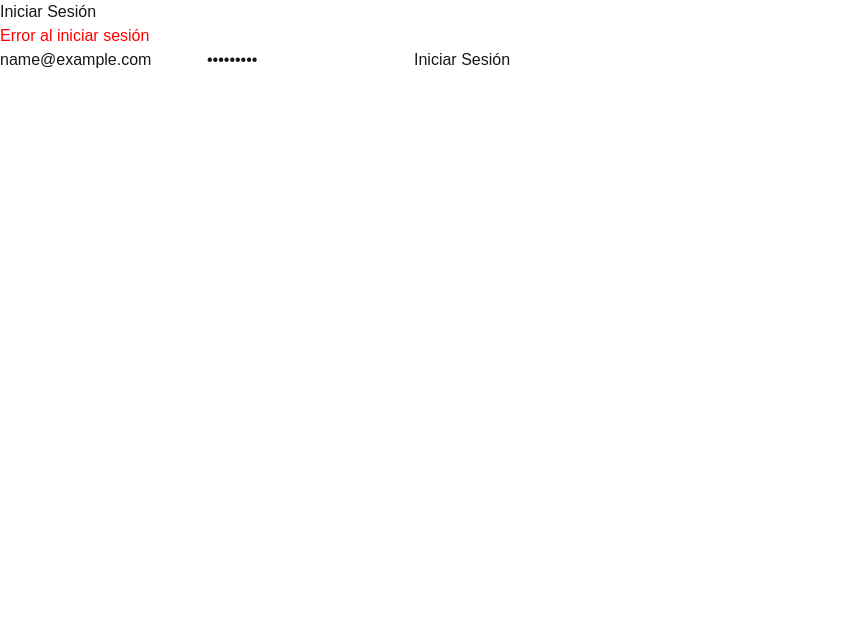
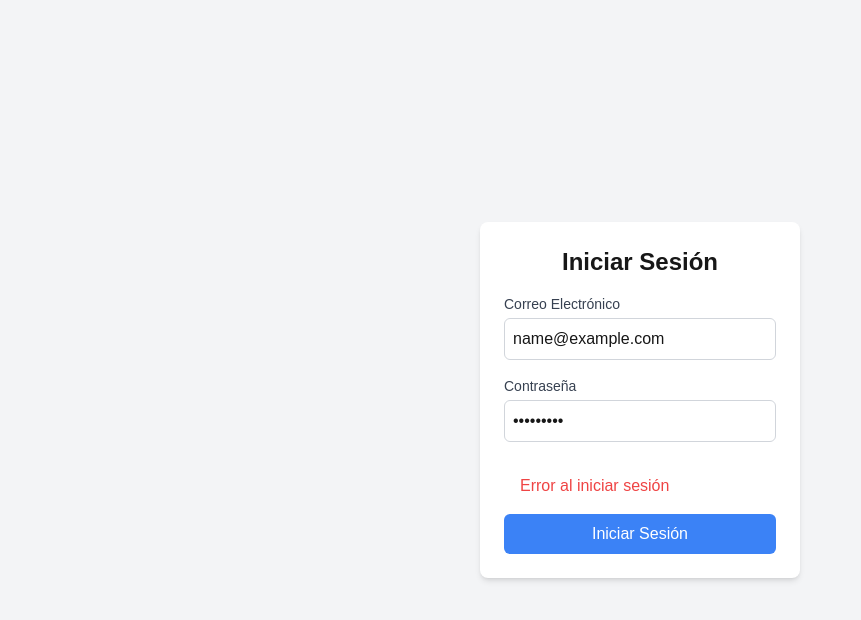
Before and after one commit to suigeneris20042/FRONTENDSERV, a Next.js app: page /login in a window 1280 px wide. Both pictures are taken after typing "name@example.com", "Sample123" into the empty fields and a click on the button "Iniciar Sesión". Shown: the top 620 px of the page, without its empty margins (0-861 px from the left). Built offline with nearby package versions, Linux system fonts and the light colour scheme; no server answers.

Commit message:
Login avanzado

```diff
--- a/src/assets/styles/globals.css
+++ b/src/assets/styles/globals.css
@@ -5,12 +5,14 @@
 :root {
   --background: #ffffff;
   --foreground: #171717;
+  --customRed: #E63946;
 }
 
 @media (prefers-color-scheme: dark) {
   :root {
     --background: #0a0a0a;
     --foreground: #ededed;
+    --customRed: #FF4A4A;
   }
 }
 
@@ -24,4 +26,15 @@ body {
   .text-balance {
     text-wrap: balance;
   }
+    .border-customRed {
+      border-color: var(--customRed);
+    }
+    .bg-customRed {
+      background-color: var(--customRed);
+    }
+    .text-customRed {
+      color: var(--customRed);
+    }
+
+
 }
--- a/src/layouts/PublicLayout.tsx
+++ b/src/layouts/PublicLayout.tsx
@@ -3,8 +3,8 @@ import Navbar from "@/shared/Navbar";
 import React from "react";
 
 export const metadata = {
-  title: "My Full Stack App",
-  description: "Testing layout changes",
+  title: "SPBS",
+  description: "Sistema de Publicacion de Bienes y Servicios",
 };
 
 export default function PublicLayout({
--- /dev/null
+++ b/src/manage/index.tsx
@@ -0,0 +1,11 @@
+"use client";
+
+import { useState } from "react";
+
+export default function ManagePage() {
+  return (
+    <div>
+      <h1>ruta autenticada</h1>
+    </div>
+  );
+}
--- a/src/pages/_app.tsx
+++ b/src/pages/_app.tsx
@@ -1,4 +1,4 @@
-import "../assets/styles/globals.css";
+import "@/assets/styles/globals.css";
 import type { AppProps } from "next/app";
 
 export default function MyApp({ Component, pageProps }: AppProps) {
--- a/src/pages/login.tsx
+++ b/src/pages/login.tsx
@@ -5,6 +5,7 @@ import { setAuthToken } from "../utils/authHelpers";
 const Login = () => {
   const [credentials, setCredentials] = useState({ email: "", password: "" });
   const [error, setError] = useState<string | null>(null);
+  const [loading, setLoading] = useState(false);
 
   const handleChange = (e: React.ChangeEvent<HTMLInputElement>) => {
     setCredentials({ ...credentials, [e.target.name]: e.target.value });
@@ -12,41 +13,66 @@ const Login = () => {
 
   const handleSubmit = async (e: React.FormEvent) => {
     e.preventDefault();
+    setLoading(true);
     setError(null);
 
     try {
       const response = await api.post("/auth/login", credentials);
       const { token } = response.data;
 
-      setAuthToken(token); // Guardar token en localStorage
-      api.defaults.headers.Authorization = `Bearer ${token}`;
-
-      window.location.href = "/"; // Redirigir al dashboard
+      setAuthToken(token); // Guardar token
+      window.location.href = "/manage"; // Redirigir
     } catch (err: any) {
       setError(err.response?.data?.message || "Error al iniciar sesión");
+    } finally {
+      setLoading(false);
     }
   };
 
   return (
-    <div>
-      <h1>Iniciar Sesión</h1>
-      {error && <p style={{ color: "red" }}>{error}</p>}
-      <form onSubmit={handleSubmit}>
+    <div className="flex items-center justify-center min-h-screen bg-gray-100">
+      <form onSubmit={handleSubmit} className="bg-white p-6 rounded-lg shadow-md w-80">
+        <h1 className="text-2xl font-bold mb-4 text-center">Iniciar Sesión</h1>
+
+        <div className="mb-4">
+          <label htmlFor="email" className="block text-sm font-medium text-gray-700 bg ">
+            Correo Electrónico
+          </label>
+
           <input
             type="email"
+            id="email"
             name="email"
-          placeholder="Correo electrónico"
+            className="mt-1 block w-full p-2 border border-gray-300 rounded-md"
             value={credentials.email}
             onChange={handleChange}
+            required
           />
+        </div>
+        <div className="mb-4">
+          <label htmlFor="password" className="block text-sm font-medium text-gray-700">
+            Contraseña
+          </label>
           <input
             type="password"
+            id="password"
             name="password"
-          placeholder="Contraseña"
+            className="mt-1 block w-full p-2 border border-gray-300 rounded-md"
             value={credentials.password}
             onChange={handleChange}
+            required
           />
-        <button type="submit">Iniciar Sesión</button>
+        </div>
+        {error && <p className="text-red-500 p-4">{error}</p>}
+        <button
+          type="submit"
+          className={`w-full p-2 rounded-md ${
+            loading ? "bg-gray-500" : "bg-blue-500 hover:bg-blue-600"
+          } text-white`}
+          disabled={loading}
+        >
+          {loading ? "Cargando..." : "Iniciar Sesión"}
+        </button>
       </form>
     </div>
   );
--- /dev/null
+++ b/src/pages/manage/manage.tsx
@@ -0,0 +1 @@
+export { default } from "@/manage";
--- a/tailwind.config.ts
+++ b/tailwind.config.ts
@@ -9,11 +9,11 @@ const config: Config = {
   theme: {
     extend: {
       colors: {
-        background: "var(--background)",
-        foreground: "var(--foreground)",
+
       },
     },
   },
   plugins: [],
 };
+
 export default config;
```
Lines whose indentation alone changed are shown as unchanged.
